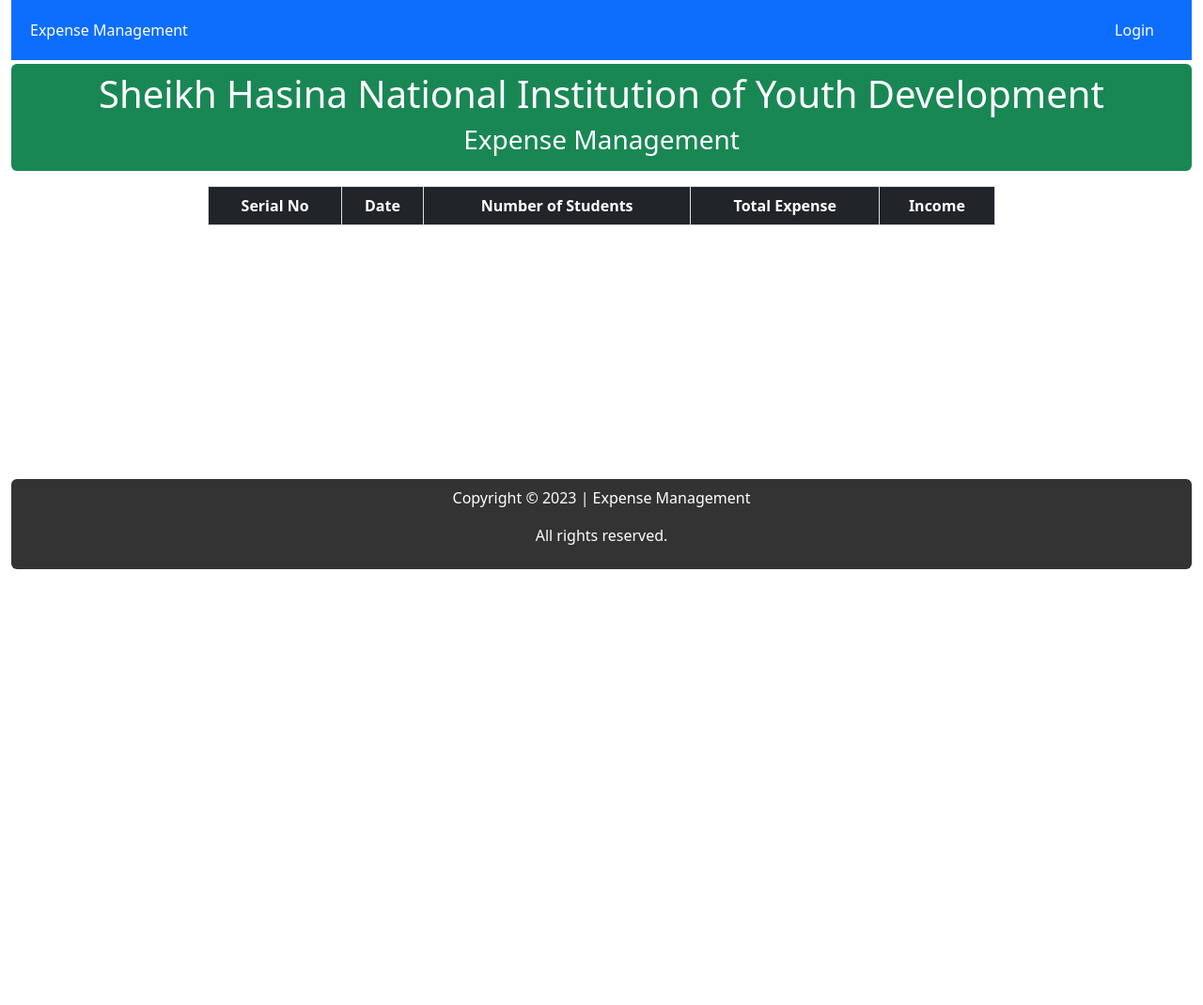
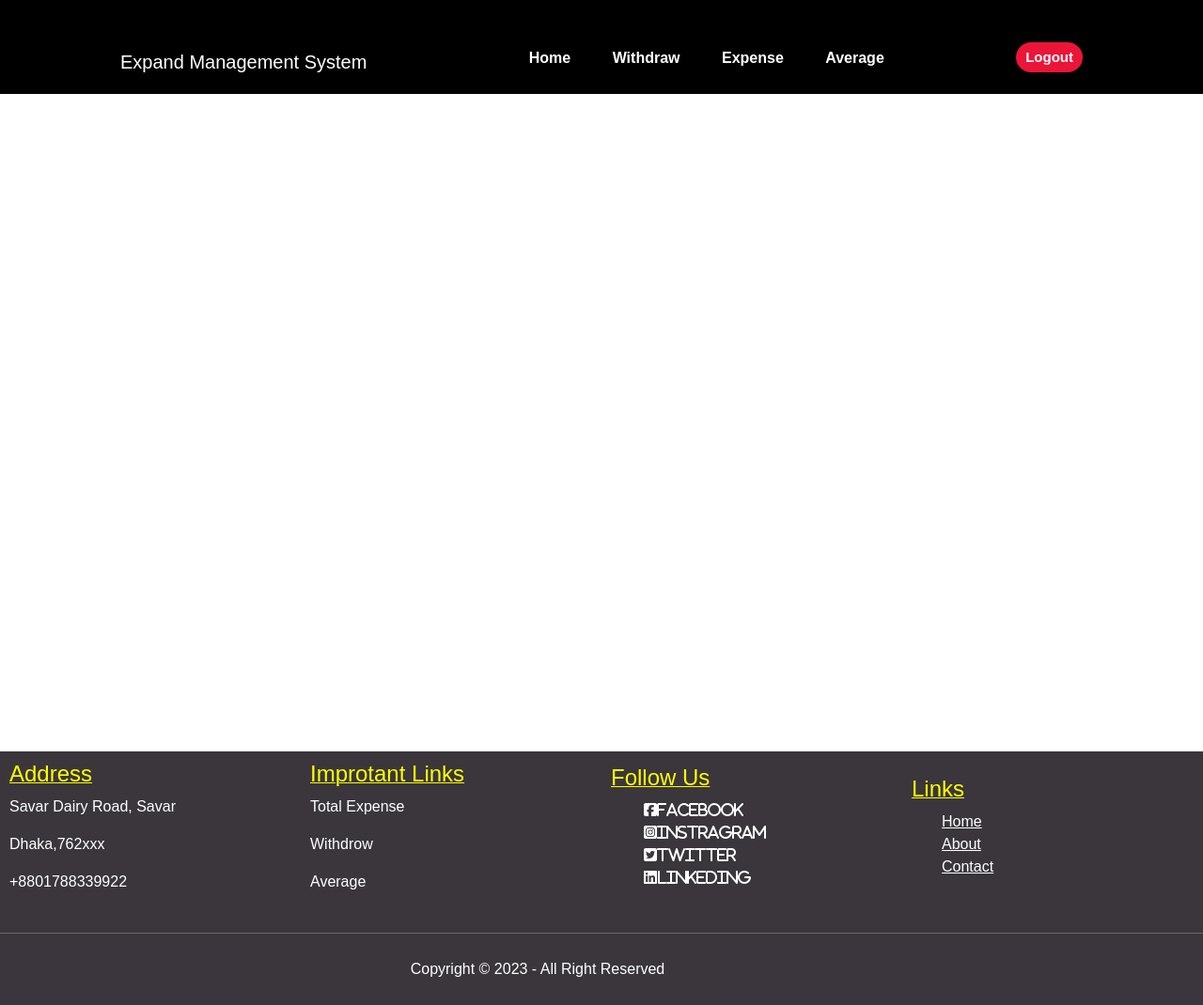
Before and after one commit to alamindesign/Expense-Management, a Django app: page / in a window 1280 px wide. Shown: the whole page at 94% size. Before the commit the page ends 606 px from the top, so only its background shows below. Run offline with Django 3.2, Linux system fonts and the light colour scheme; lists and menus that the app fills with data are empty; some libraries are stand-ins or nearby versions.

Commit message:
updated base

```diff
--- /dev/null
+++ b/ExpenseManagement/static/css/style.css
@@ -0,0 +1,94 @@
+* {
+  padding: 0;
+  margin: 0;
+  box-sizing: border-box;
+  font-family: "josefin sans", sans-serif;
+}
+.main {
+  height: 100vh;
+  width: 100%;
+}
+
+nav {
+  display: flex;
+  align-items: center;
+  justify-content: space-between;
+  padding-top: 40px;
+  padding-left: 10%;
+  padding-right: 10%;
+  background: #000;
+}
+.logo {
+  color: #fff;
+  font-size: 20px;
+}
+nav ul li {
+  list-style-type: none;
+  display: inline-block;
+  padding: 10px 20px;
+}
+nav ul li a {
+  color: #fff;
+  text-decoration: none;
+  font-weight: bold;
+}
+nav ul li a:hover {
+  color: #ea1538;
+  transition: 0.3s;
+}
+button {
+  border: none;
+  background: #ea1538;
+  padding: 5px 10px;
+  border-radius: 30px;
+  color: #fff;
+  font-weight: bold;
+  font-size: 15px;
+  transition: 0.4s;
+  margin-bottom: 18px;
+}
+button:hover {
+  transform: scale(1.2);
+}
+
+/* footer start */
+footer {
+  width: 100%;
+  position: absolute;
+  background-color: #2c272eed;
+  color: #fff;
+}
+.row {
+  width: 100%;
+  margin: auto;
+  display: flex;
+  flex-wrap: wrap;
+  align-items: center;
+  justify-content: center;
+}
+.col {
+  flex-basis: 25%;
+  padding: 10px;
+}
+ul li {
+  list-style: none;
+}
+ul li a {
+  text-decoration: underline;
+  color: #fff;
+}
+h4 {
+  text-decoration: underline;
+  text-decoration-thickness: 1px;
+  color: yellow;
+}
+
+i {
+  color: white;
+  font-weight: lighter;
+  padding: 3px;
+  margin-right: 5px;
+}
+i:hover {
+  color: rgb(193, 165, 42);
+}
--- a/ExpenseManagement/templates/expenseApp/base.html
+++ b/ExpenseManagement/templates/expenseApp/base.html
@@ -2,49 +2,93 @@
 <!DOCTYPE html>
 <html lang="en">
   <head>
-    <meta charset="UTF-8">
-    <meta http-equiv="X-UA-Compatible" content="IE=edge">
-    <meta name="viewport" content="width=device-width, initial-scale=1.0">
-    <title>Expense Management </title>
-    <link rel="stylesheet" href="https://cdn.jsdelivr.net/npm/bootstrap@5.2.3/dist/css/bootstrap.min.css">
-    <link rel="stylesheet" href="{% static 'css/project.css' %}">
+    <meta charset="UTF-8" />
+    <meta http-equiv="X-UA-Compatible" content="IE=edge" />
+    <meta name="viewport" content="width=device-width, initial-scale=1.0" />
+    <link
+      href="https://cdn.jsdelivr.net/npm/remixicon@2.5.0/fonts/remixicon.css"
+      rel="stylesheet"
+    />
+    <script
+      src="https://kit.fontawesome.com/12b9f8704b.js"
+      crossorigin="anonymous"
+    ></script>
+    <link rel="stylesheet" href="https://cdn.jsdelivr.net/npm/bootstrap@5.2.3/dist/css/bootstrap.min.css" />
+    <link rel="stylesheet" href="{% static 'css/style.css'%}" />
+    <title>Navbar</title>
   </head>
   <body>
+    <div class="main">
+      <nav>
+        <h2 class="logo">Expand Management System</h2>
+        <ul>
+          <li><a href="#">Home</a></li>
+          <li><a href="#">Withdraw</a></li>
+          <li><a href="#">Expense</a></li>
+          <li><a href="#">Average</a></li>
+        </ul>
+        <button type="button">Logout</button>
+      </nav>
+    </div>
 
-    <div class="container-fluid">
-        <nav class="bg-primary">
-            <a href="/">Expense Management</a>
-            <a href="/admin">Login</a>
-            <div class="toggle-icon">
-              <i class="fas fa-bars"></i>
+    <!-- footer start -->
+    <footer>
+      <div class="row">
+        <div class="col">
+          <h4>Address</h4>
+          <p>Savar Dairy Road, Savar</p>
+          <p>Dhaka,762xxx</p>
+          <p>+8801788339922</p>
         </div>
-        </nav>
-
-        <div class="text-bg-success text-center py-2 mt-1 mb-3 rounded">
-            <h1>Sheikh Hasina National Institution of Youth Development</h1>
-            <h3> Expense Management </h3>
+        <div class="col">
+          <h4>Improtant Links</h4>
+          <p>Total Expense</p>
+          <p>Withdrow</p>
+          <p>Average</p>
         </div>
-        <div class="tb col-lg-8 m-auto">
-            <table class="table table-bordered table-hover text-center">
-                <thead class="text-bg-dark">
-                    <tr>
-                        <th>Serial No</th>
-                        <th>Date</th>
-                        <th>Number of Students</th>
-                        <th>Total Expense</th>
-                        <th>Income</th>
-                    </tr>
-                </thead>
-
-                <tbody>
-
-                </tbody>
-            </table>
+        <div class="col">
+          <h4>Follow Us</h4>
+          <ul>
+            <li>
+              <a href="#"><i class="fab fab fa-facebook-square">Facebook</i></a>
+            </li>
+            <li>
+              <a href="#"
+                ><i class="fab fab fa-instagram-square">Instragram</i></a
+              >
+            </li>
+            <li>
+              <a href="#"><i class="fab fab fa-twitter-square">Twitter</i></a>
+            </li>
+            <li>
+              <a href="#"><i class="fab fab fa-linkedin">Linkeding</i></a>
+            </li>
+          </ul>
         </div>
-        <footer class="py-2 rounded">
-            <p>Copyright © 2023 | Expense Management </p>
-            <p>All rights reserved.</p>
+        <div class="col">
+          <h4>Links</h4>
+          <ul>
+            <li>
+              <a href="#">Home</a>
+            </li>
+            <li>
+              <a href="#">About</a>
+            </li>
+            <li>
+              <a href="#">Contact</a>
+            </li>
+          </ul>
+        </div>
+      </div>
+      <hr />
+      <div class="row">
+        <div class="col"></div>
+        <div class="col">
+          <p>Copyright &copy; 2023 - All Right Reserved</p>
+        </div>
+        <div class="col"></div>
+      </div>
     </footer>
-    </div>
+    <script src="{%static 'js/index.js'%}"></script>
   </body>
 </html>
```
Also changed, not shown: ExpenseManagement/static/js/index.js (added). Lines whose indentation alone changed are shown as unchanged.
